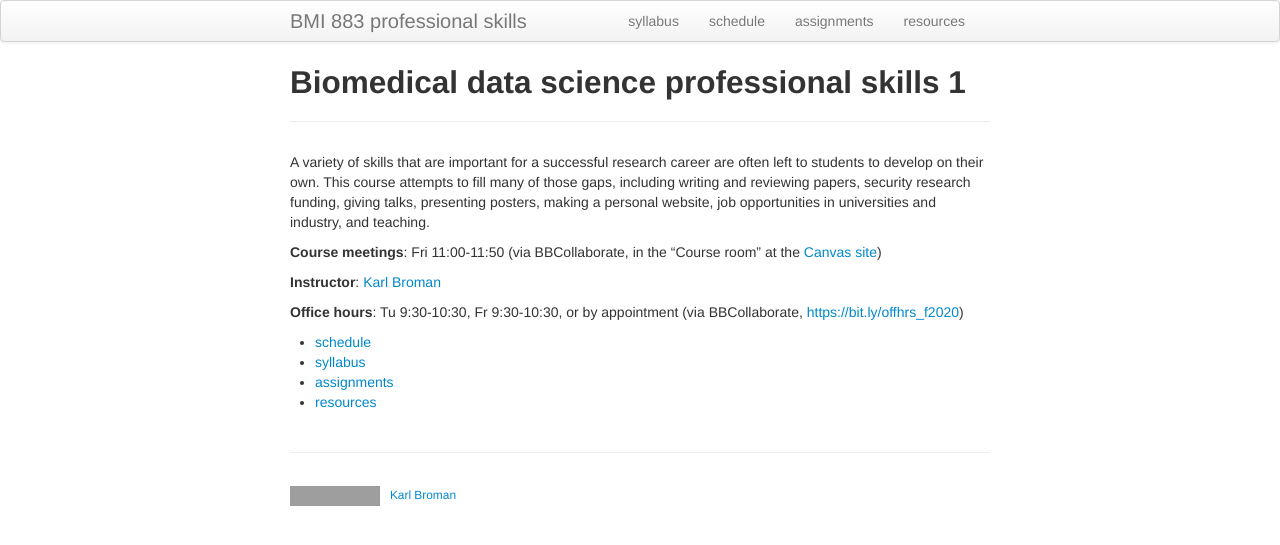
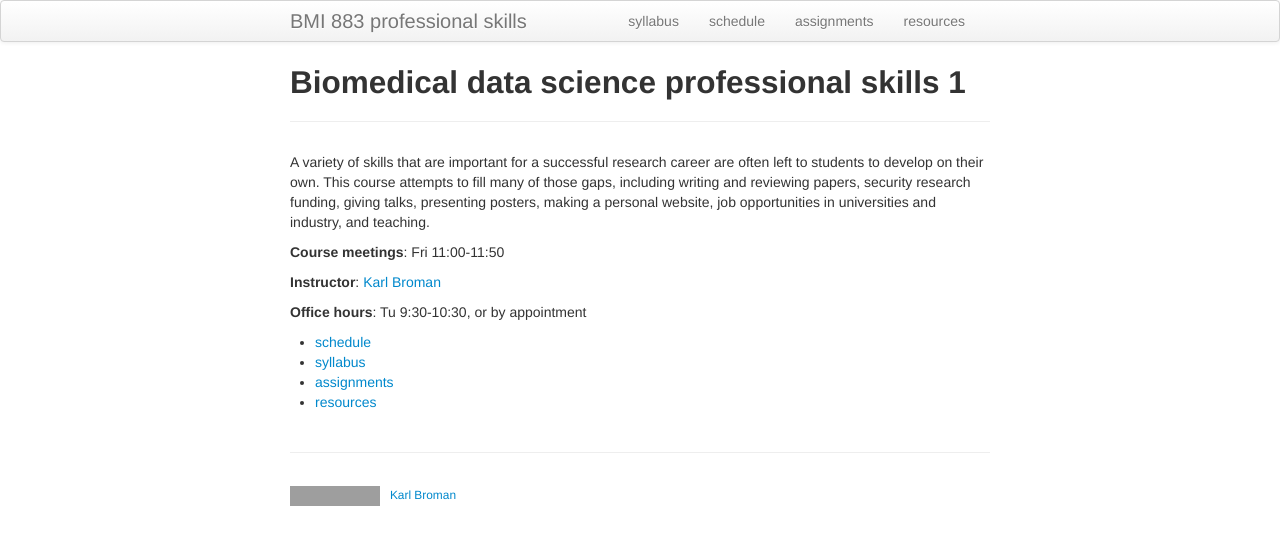
Before and after one commit to kbroman/BMI883, a Jekyll site: the page built from index.md, in a window 1280 px wide. Shown: the top 545 px of the page. Built offline with Jekyll 4.4.1, drawn with Linux system fonts in a browser that asks for light colours; grey boxes are pictures that could not be loaded.

Commit message:
office hours Tu 9:30

```diff
--- a/index.md
+++ b/index.md
@@ -11,13 +11,11 @@ papers, security research funding, giving talks, presenting posters,
 making a personal website, job opportunities in universities and
 industry, and teaching.
 
-**Course meetings**: Fri 11:00-11:50 (via BBCollaborate, in the
-"Course room" at the [Canvas site](https://canvas.wisc.edu))
+**Course meetings**: Fri 11:00-11:50
 
 **Instructor**: [Karl Broman](https://kbroman.org)
 
-**Office hours**: Tu 9:30-10:30, Fr 9:30-10:30, or by appointment
-(via BBCollaborate, <https://bit.ly/offhrs_f2020>)
+**Office hours**: Tu 9:30-10:30, or by appointment
 
 - [schedule](schedule.html)
 - [syllabus](syllabus.html)
```
Also changed, not shown: syllabus.md (+2 -4 lines).
